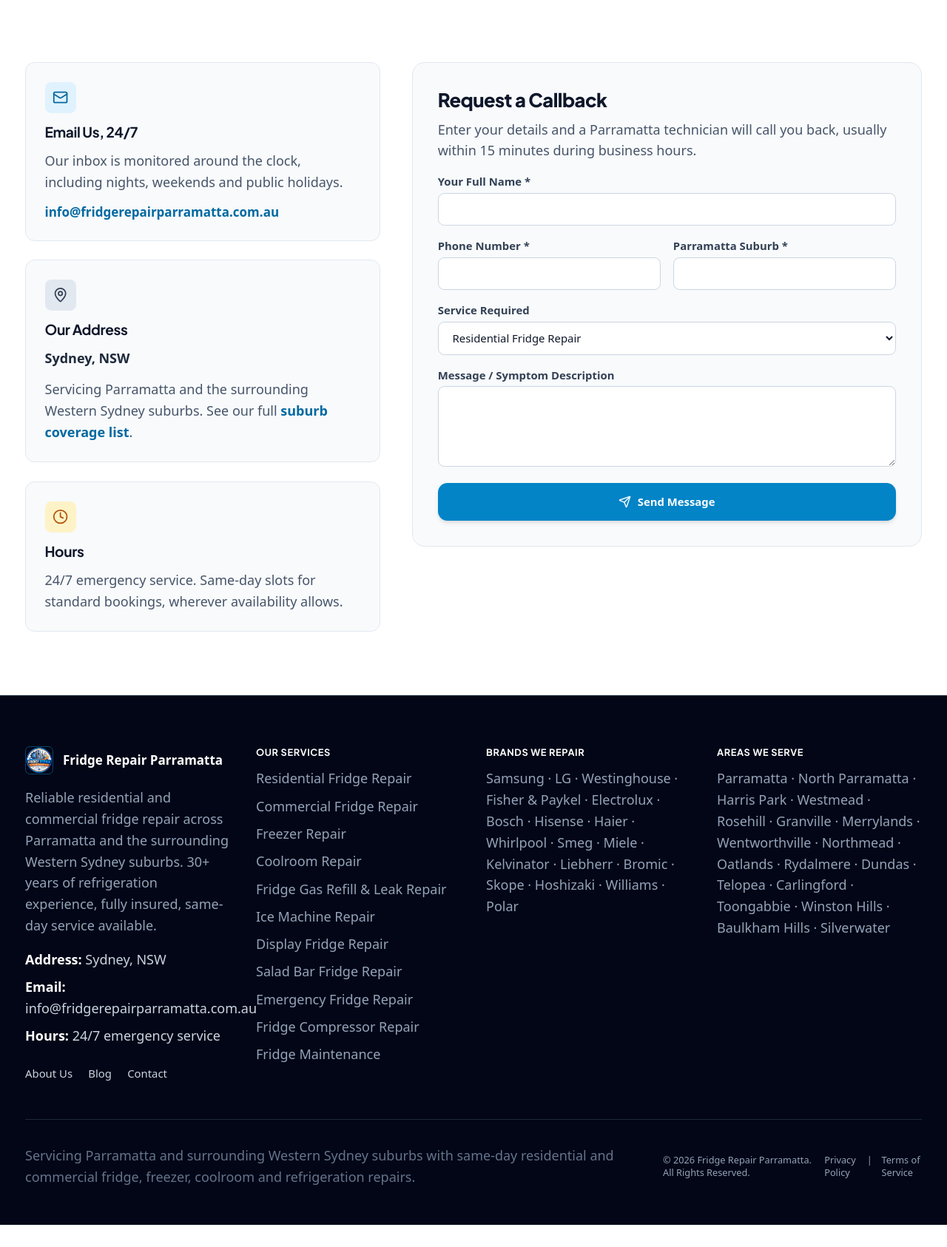
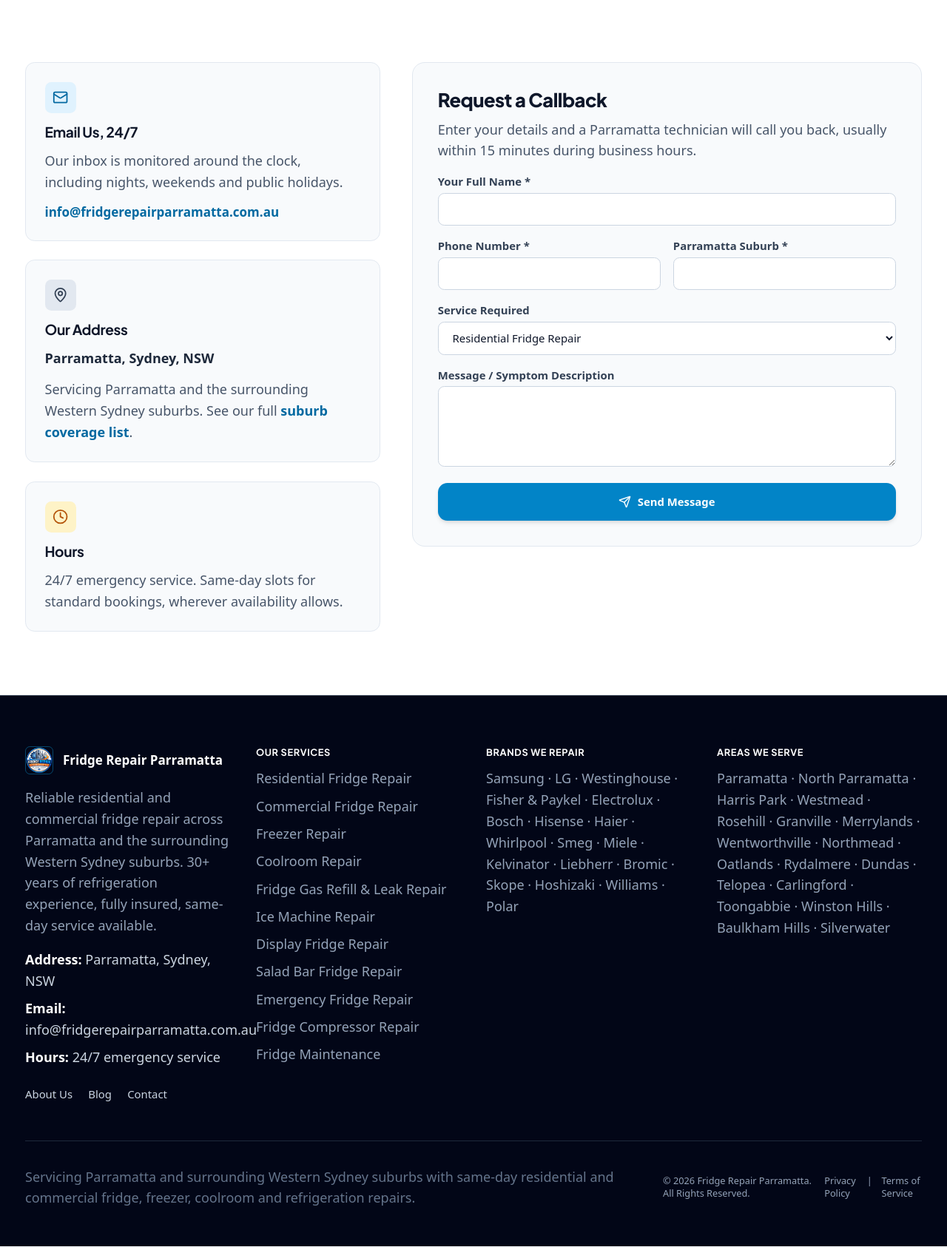
Before and after one commit to Usman89070/fastfridgeParamatta, a PHP site: page /contact.html in a window 1280 px wide. Shown: the part 441-2127 px from the top of the page at 74% size. Before the commit the page ends 2097 px from the top, so only its background shows below. Run offline with PHP 8.4, Linux system fonts and the light colour scheme; some libraries are stand-ins or nearby versions.

Commit message:
Add feature images to homepage service sections, update address
Adds a right-hand image alongside the Residential Fridge Repair,
Commercial Fridge Repair, and Why Parramatta Chooses Us content blocks on
the homepage (referencing image/resdential-frp.jpeg, image/commeriacl-frp.jpeg
and image/whyChooseUs.jpeg respectively - these files still need to be
uploaded to the image/ folder). Also updates the displayed address from
"Sydney, NSW" to "Parramatta, Sydney, NSW" in the footer (all 9 pages) and
on the contact page's address card.

```diff
--- a/about.html
+++ b/about.html
@@ -317,7 +317,7 @@
             Reliable residential and commercial fridge repair across Parramatta and the surrounding Western Sydney suburbs. 30+ years of refrigeration experience, fully insured, same-day service available.
           </p>
           <div class="space-y-2 text-slate-300">
-            <p><strong class="text-white">Address:</strong> Sydney, NSW</p>
+            <p><strong class="text-white">Address:</strong> Parramatta, Sydney, NSW</p>
             <p><strong class="text-white">Email:</strong> info@fridgerepairparramatta.com.au</p>
             <p><strong class="text-white">Hours:</strong> 24/7 emergency service</p>
           </div>
--- a/blog-fridge-not-cooling-causes.html
+++ b/blog-fridge-not-cooling-causes.html
@@ -302,7 +302,7 @@
             Reliable residential and commercial fridge repair across Parramatta and the surrounding Western Sydney suburbs. 30+ years of refrigeration experience, fully insured, same-day service available.
           </p>
           <div class="space-y-2 text-slate-300">
-            <p><strong class="text-white">Address:</strong> Sydney, NSW</p>
+            <p><strong class="text-white">Address:</strong> Parramatta, Sydney, NSW</p>
             <p><strong class="text-white">Email:</strong> info@fridgerepairparramatta.com.au</p>
             <p><strong class="text-white">Hours:</strong> 24/7 emergency service</p>
           </div>
--- a/blog-repair-or-replace-guide.html
+++ b/blog-repair-or-replace-guide.html
@@ -284,7 +284,7 @@
             Reliable residential and commercial fridge repair across Parramatta and the surrounding Western Sydney suburbs. 30+ years of refrigeration experience, fully insured, same-day service available.
           </p>
           <div class="space-y-2 text-slate-300">
-            <p><strong class="text-white">Address:</strong> Sydney, NSW</p>
+            <p><strong class="text-white">Address:</strong> Parramatta, Sydney, NSW</p>
             <p><strong class="text-white">Email:</strong> info@fridgerepairparramatta.com.au</p>
             <p><strong class="text-white">Hours:</strong> 24/7 emergency service</p>
           </div>
--- a/blog-summer-fridge-maintenance-tips.html
+++ b/blog-summer-fridge-maintenance-tips.html
@@ -288,7 +288,7 @@
             Reliable residential and commercial fridge repair across Parramatta and the surrounding Western Sydney suburbs. 30+ years of refrigeration experience, fully insured, same-day service available.
           </p>
           <div class="space-y-2 text-slate-300">
-            <p><strong class="text-white">Address:</strong> Sydney, NSW</p>
+            <p><strong class="text-white">Address:</strong> Parramatta, Sydney, NSW</p>
             <p><strong class="text-white">Email:</strong> info@fridgerepairparramatta.com.au</p>
             <p><strong class="text-white">Hours:</strong> 24/7 emergency service</p>
           </div>
--- a/blog.html
+++ b/blog.html
@@ -253,7 +253,7 @@
             Reliable residential and commercial fridge repair across Parramatta and the surrounding Western Sydney suburbs. 30+ years of refrigeration experience, fully insured, same-day service available.
           </p>
           <div class="space-y-2 text-slate-300">
-            <p><strong class="text-white">Address:</strong> Sydney, NSW</p>
+            <p><strong class="text-white">Address:</strong> Parramatta, Sydney, NSW</p>
             <p><strong class="text-white">Email:</strong> info@fridgerepairparramatta.com.au</p>
             <p><strong class="text-white">Hours:</strong> 24/7 emergency service</p>
           </div>
--- a/contact.html
+++ b/contact.html
@@ -224,7 +224,7 @@
               <i data-lucide="map-pin" class="w-5 h-5"></i>
             </div>
             <h3 class="text-lg font-bold text-slate-900">Our Address</h3>
-            <p class="text-sm font-semibold text-slate-800">Sydney, NSW</p>
+            <p class="text-sm font-semibold text-slate-800">Parramatta, Sydney, NSW</p>
             <p class="text-sm text-slate-600">Servicing Parramatta and the surrounding Western Sydney suburbs. See our full <a href="/#suburbs" class="text-sky-700 font-semibold hover:text-sky-800">suburb coverage list</a>.</p>
           </div>
 
@@ -328,7 +328,7 @@
             Reliable residential and commercial fridge repair across Parramatta and the surrounding Western Sydney suburbs. 30+ years of refrigeration experience, fully insured, same-day service available.
           </p>
           <div class="space-y-2 text-slate-300">
-            <p><strong class="text-white">Address:</strong> Sydney, NSW</p>
+            <p><strong class="text-white">Address:</strong> Parramatta, Sydney, NSW</p>
             <p><strong class="text-white">Email:</strong> info@fridgerepairparramatta.com.au</p>
             <p><strong class="text-white">Hours:</strong> 24/7 emergency service</p>
           </div>
--- a/includes/site-footer.php
+++ b/includes/site-footer.php
@@ -23,7 +23,7 @@
             Reliable residential and commercial fridge repair across Parramatta and the surrounding Western Sydney suburbs. 30+ years of refrigeration experience, fully insured, same-day service available.
           </p>
           <div class="space-y-2 text-slate-300">
-            <p><strong class="text-white">Address:</strong> Sydney, NSW</p>
+            <p><strong class="text-white">Address:</strong> Parramatta, Sydney, NSW</p>
             <p><strong class="text-white">Email:</strong> info@fridgerepairparramatta.com.au</p>
             <p><strong class="text-white">Hours:</strong> 24/7 emergency service</p>
           </div>
--- a/privacy-policy.html
+++ b/privacy-policy.html
@@ -260,7 +260,7 @@
             Reliable residential and commercial fridge repair across Parramatta and the surrounding Western Sydney suburbs. 30+ years of refrigeration experience, fully insured, same-day service available.
           </p>
           <div class="space-y-2 text-slate-300">
-            <p><strong class="text-white">Address:</strong> Sydney, NSW</p>
+            <p><strong class="text-white">Address:</strong> Parramatta, Sydney, NSW</p>
             <p><strong class="text-white">Email:</strong> info@fridgerepairparramatta.com.au</p>
             <p><strong class="text-white">Hours:</strong> 24/7 emergency service</p>
           </div>
--- a/terms-of-service.html
+++ b/terms-of-service.html
@@ -264,7 +264,7 @@
             Reliable residential and commercial fridge repair across Parramatta and the surrounding Western Sydney suburbs. 30+ years of refrigeration experience, fully insured, same-day service available.
           </p>
           <div class="space-y-2 text-slate-300">
-            <p><strong class="text-white">Address:</strong> Sydney, NSW</p>
+            <p><strong class="text-white">Address:</strong> Parramatta, Sydney, NSW</p>
             <p><strong class="text-white">Email:</strong> info@fridgerepairparramatta.com.au</p>
             <p><strong class="text-white">Hours:</strong> 24/7 emergency service</p>
           </div>
```
Also changed, not shown: index.html (+19 -4 lines).
